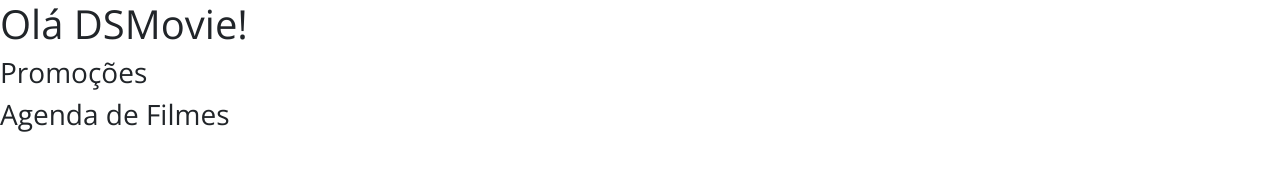
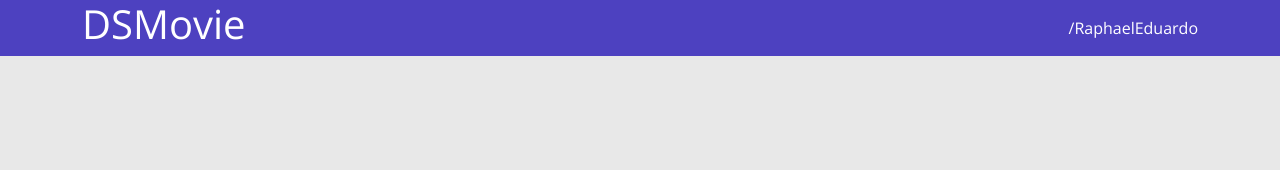
Before and after one commit to RaphaelEduardo/dsmovie, a plain HTML site: page index.html in a window 1280 px wide. Drawn offline with nearby package versions, Linux system fonts and the light colour scheme.

Commit message:
Barra superior PARTE 1

```diff
--- a/css/styles.css
+++ b/css/styles.css
@@ -1,5 +1,26 @@
 @import url('https://fonts.googleapis.com/css2?family=Open+Sans:wght@300;400;700&display=swap');
 
 * {
+    box-sizing: border-box;
     font-family: 'Open Sans', sans-serif;
 }
+
+html, body {
+    background-color: #e8e8e8;
+}
+
+header {
+    background-color: #4D41C0;
+    color: #fff;
+}
+
+nav {
+    display: flex;
+    align-items: center;
+    justify-content: space-between;
+}
+
+a, a:hover {
+    text-decoration: none;
+    color: unset;
+}
--- a/index.html
+++ b/index.html
@@ -12,8 +12,12 @@
 
 </head>
 <body>
-    <h1>Olá DSMovie!</h1>
-    <h3>Promoções</h3>
-    <h3>Agenda de Filmes</h3>
+    <header>
+        <nav class="container">
+            <h1>DSMovie</h1>
+            <a href="https://github.com/RaphaelEduardo">/RaphaelEduardo</a>
+        </nav>
+    </header>
+
 </body>
 </html>
```
